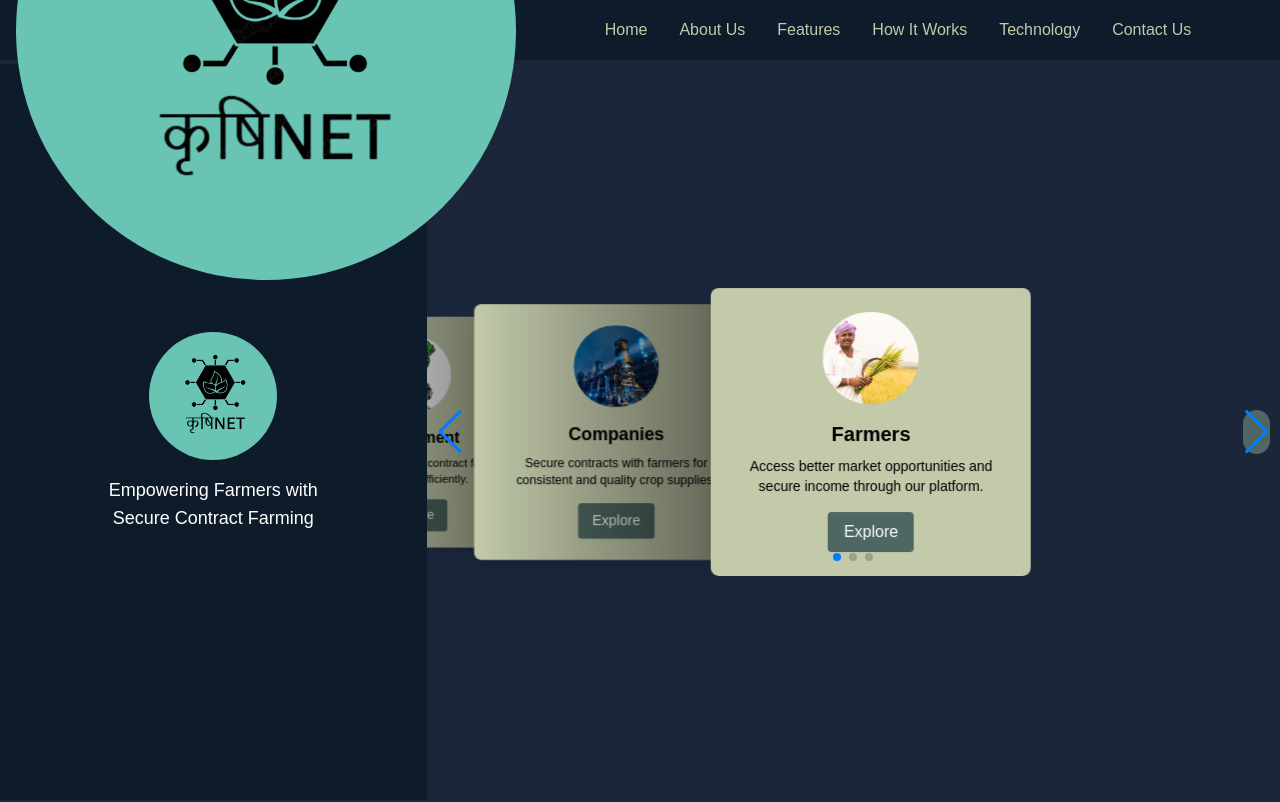
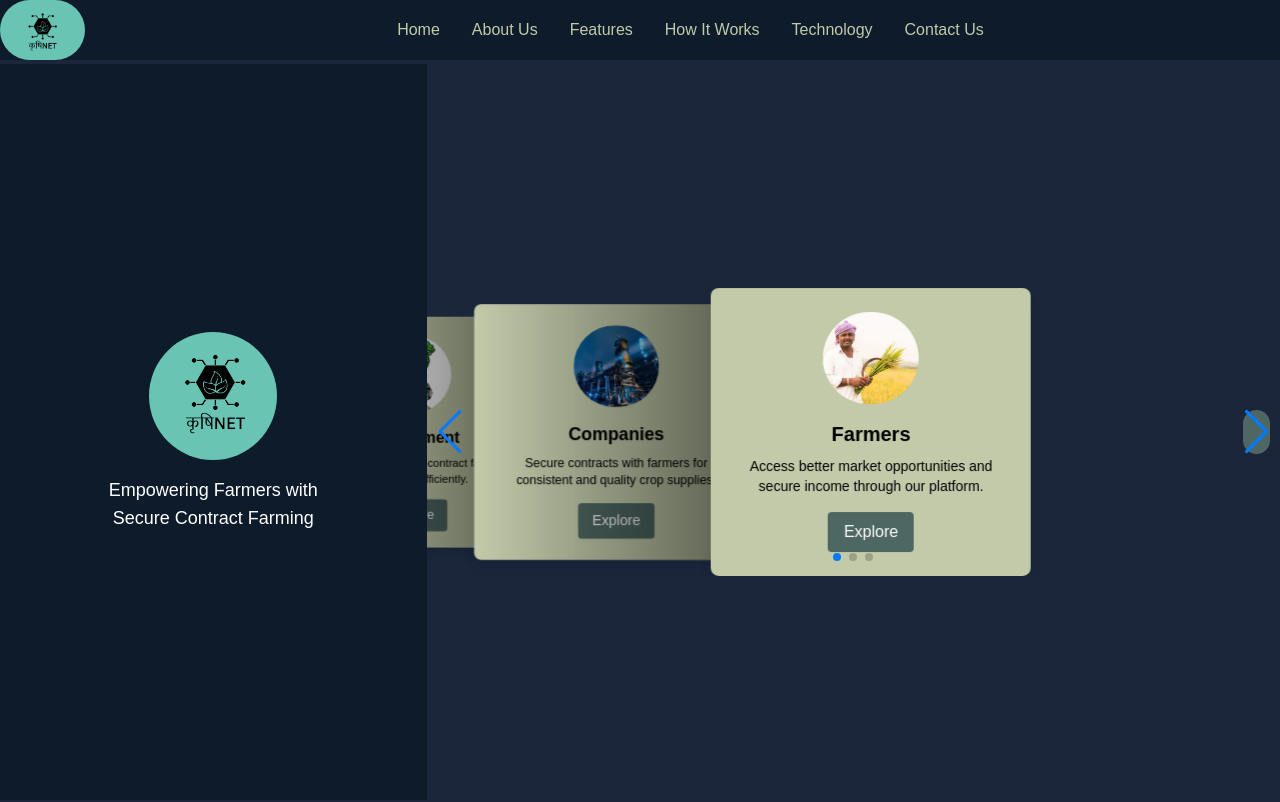
Before and after one commit to AtharvaDeokar21/landing_page, a React (Create React App) app: page / in a window 1280 px wide. Shown: the top 802 px of the page. Built offline with nearby package versions, Linux system fonts and the light colour scheme.

Commit message:
logo and cards

```diff
--- a/src/components/Navbar.js
+++ b/src/components/Navbar.js
@@ -1,14 +1,13 @@
-// src/components/Navbar.js
 import React from 'react';
-import logo from '../images/logo.png'; // Adjust path if necessary
+import logo from '../images/navbar_logo.png'; // Adjust path if necessary
 
 function Navbar() {
   return (
-    <nav className="w-full bg-[#0D1B2A] text-[#C2CAAA] p-4 fixed top-0 left-0 z-10 flex items-center" style={{ height: '60px' }}>
-      <div className="flex items-center w-full max-w-screen-xl mx-auto">
+    <nav className="w-full bg-[#0D1B2A] text-[#C2CAAA] fixed top-0 left-0 z-10 flex items-center" style={{ height: '60px' }}>
+      <div className="flex items-center w-full max-w-screen-xl mx-auto" style={{ height: '100%' }}>
         {/* Logo Section */}
-        <div className="flex-shrink-0 flex items-center">
-          <img src={logo} alt="Logo" className="w-13 h-13 rounded-full" />
+        <div className="flex-shrink-0 flex items-center" style={{ height: '100%' }}>
+          <img src={logo} alt="Logo" className="h-full w-auto rounded-full block" />
         </div>
 
         {/* Navigation Links */}
```
Also changed, not shown: src/components/Hero.js (line endings or trailing spaces), src/images/navbar_logo.png (added), 1 other file (tests, documents, lock files or other folders).
